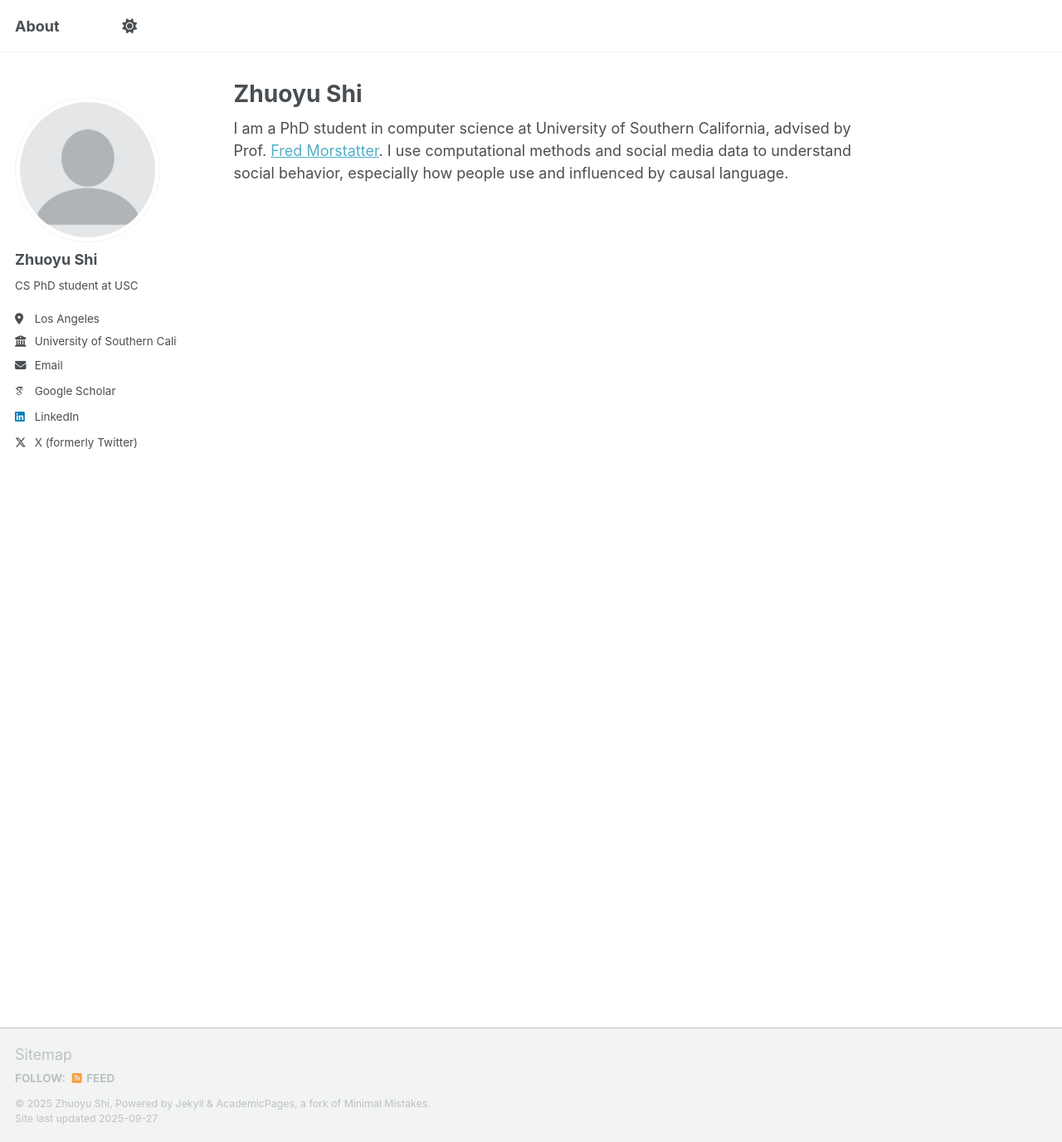
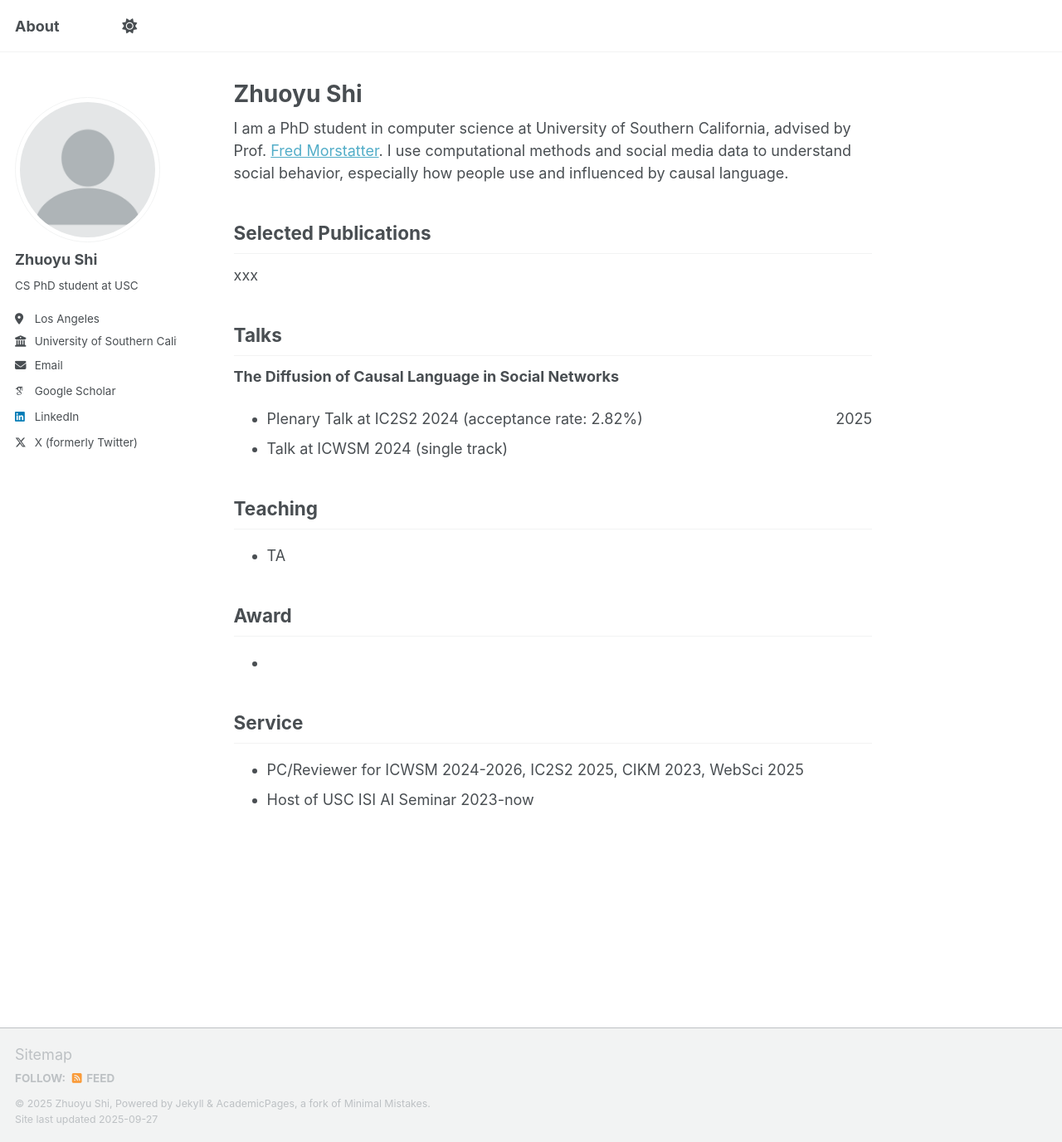
Before and after one commit to ZhuoyuShiii/zhuoyushiii.github.io, a Jekyll site: the page built from _pages/about.md, in a window 1280 px wide and 1376 px high. Shown: the whole window at 83% size. Built offline with Jekyll 4.4.1, drawn with Linux system fonts in a browser that asks for light colours; some web fonts are replaced; a script that is not in the unit is left out.

Commit message:
Update about.md

```diff
--- a/_pages/about.md
+++ b/_pages/about.md
@@ -8,3 +8,25 @@ redirect_from:
 ---
 
 I am a PhD student in computer science at University of Southern California, advised by Prof. [Fred Morstatter](https://scholar.google.com/citations?user=u-8h3HcAAAAJ&hl=en). I use computational methods and social media data to understand social behavior, especially how people use and influenced by causal language.
+
+
+## Selected Publications
+xxx
+[]()
+
+
+## Talks
+**The Diffusion of Causal Language in Social Networks**
+- Plenary Talk at IC2S2 2024 (acceptance rate: 2.82%) <span style="float:right;">2025</span>
+- Talk at ICWSM 2024 (single track)
+
+## Teaching
+* TA
+
+
+## Award
+*
+
+## Service
+* PC/Reviewer for ICWSM 2024-2026, IC2S2 2025, CIKM 2023, WebSci 2025
+* Host of USC ISI AI Seminar 2023-now
```
